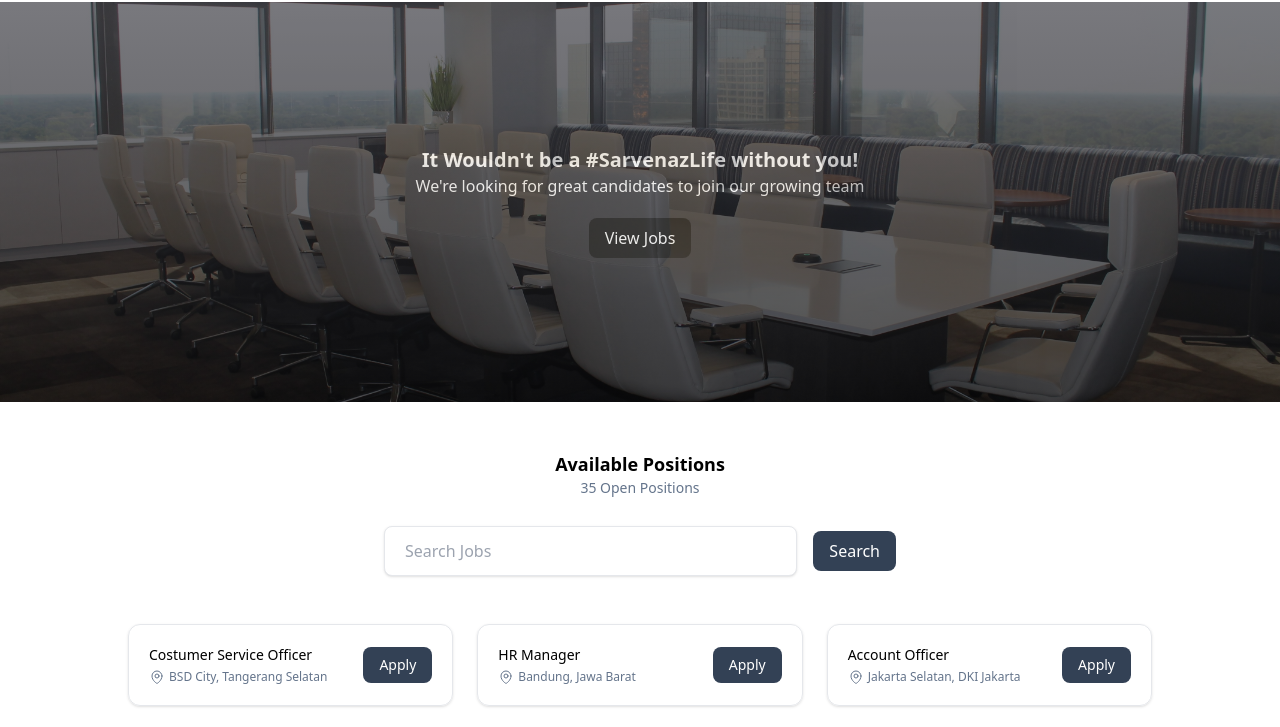
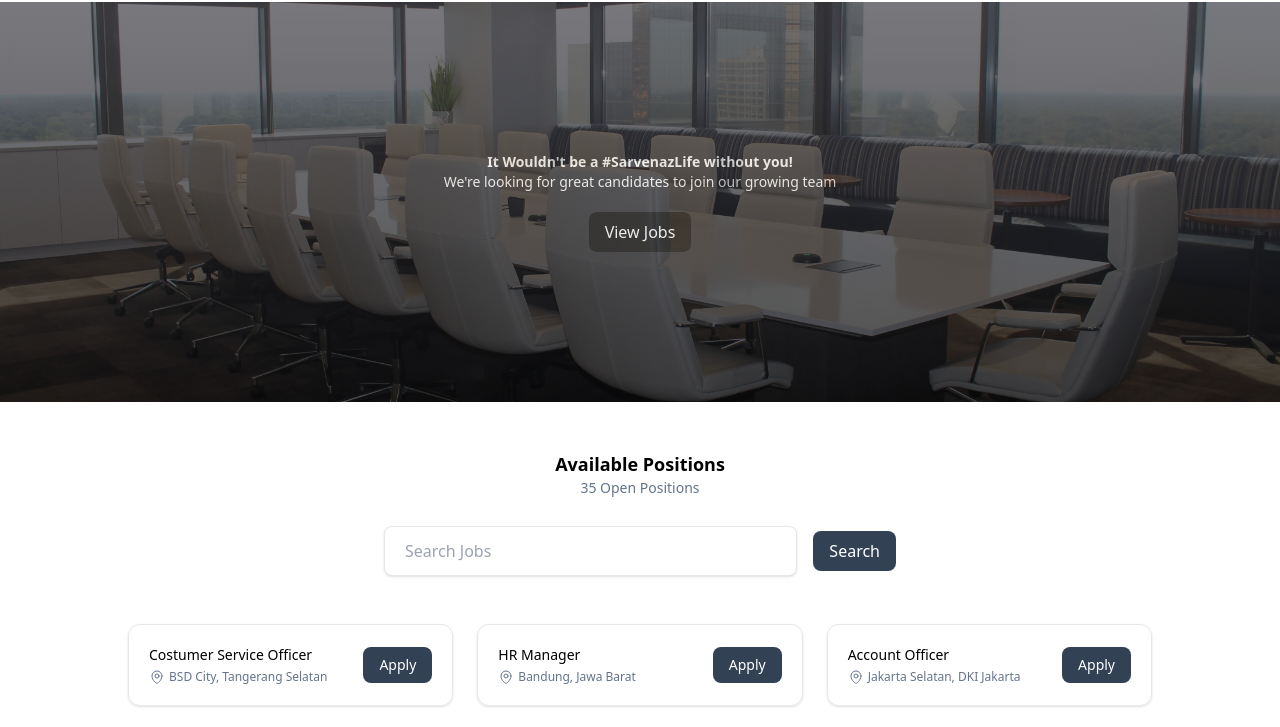
Before and after one commit to mazfaa/sarvenaz-v1.0, a website: page career.html in a window 1280 px wide. Shown: the part 68-795 px from the top of the page. Drawn offline with Linux system fonts and the light colour scheme.

Commit message:
Fix career hero

```diff
--- a/career.html
+++ b/career.html
@@ -133,10 +133,10 @@
           class="bg-gradient-to-b from-zinc-700 to-zinc-950 w-full h-full z-10 opacity-70 text-white grid place-content-center place-items-center h-scree"
         >
           <div class="text-center">
-            <h1 class="font-semibold text-xl">
+            <h1 class="font-semibold text-sm">
               It Wouldn't be a #SarvenazLife without you!
             </h1>
-            <p>We're looking for great candidates to join our growing team</p>
+            <p class="text-sm">We're looking for great candidates to join our growing team</p>
             <a
               href="/blog/detail"
               class="bg-black rounded-lg text-white px-4 py-2 mt-5 inline-block hover:opacity-80"
```
Also changed, not shown: src/output.css.
